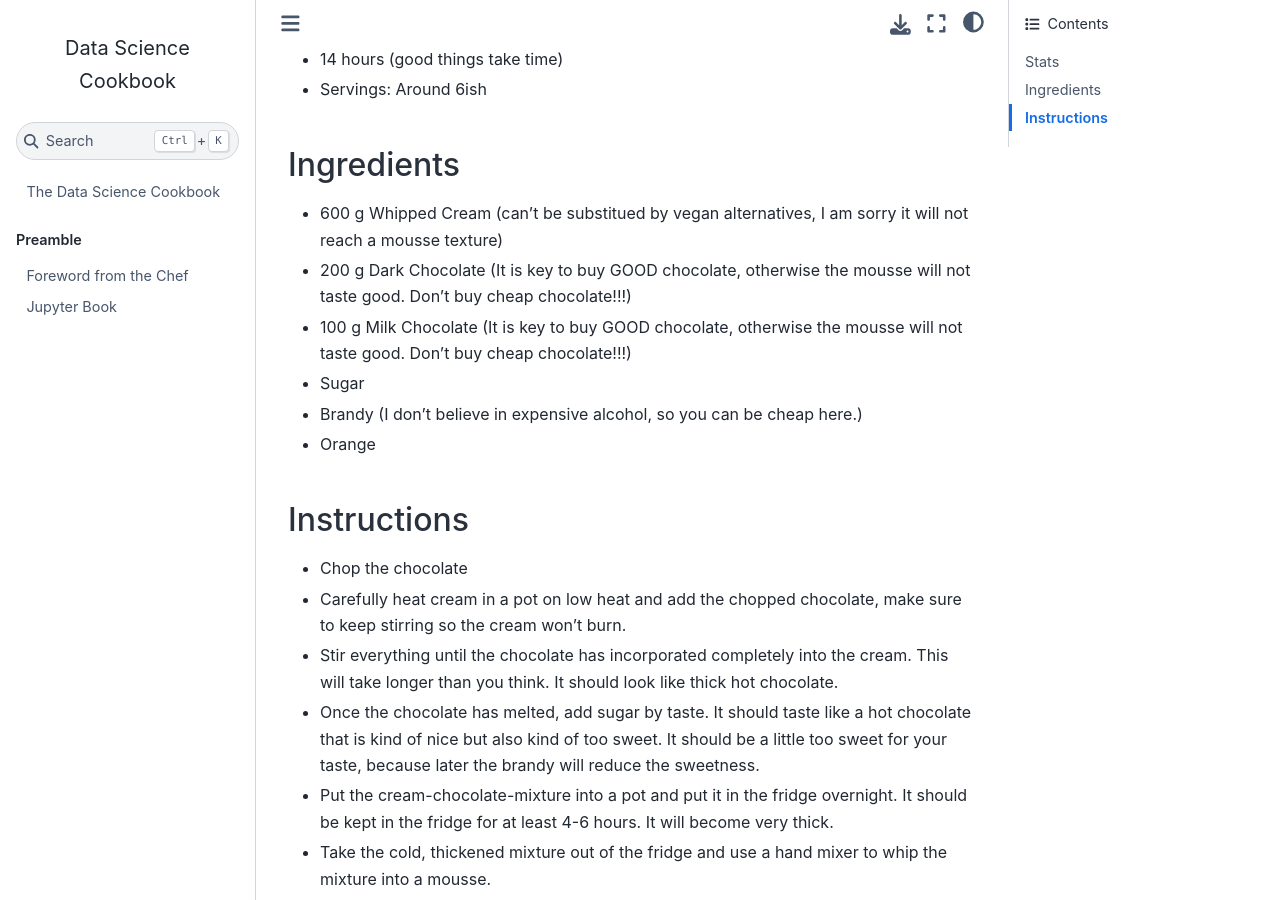
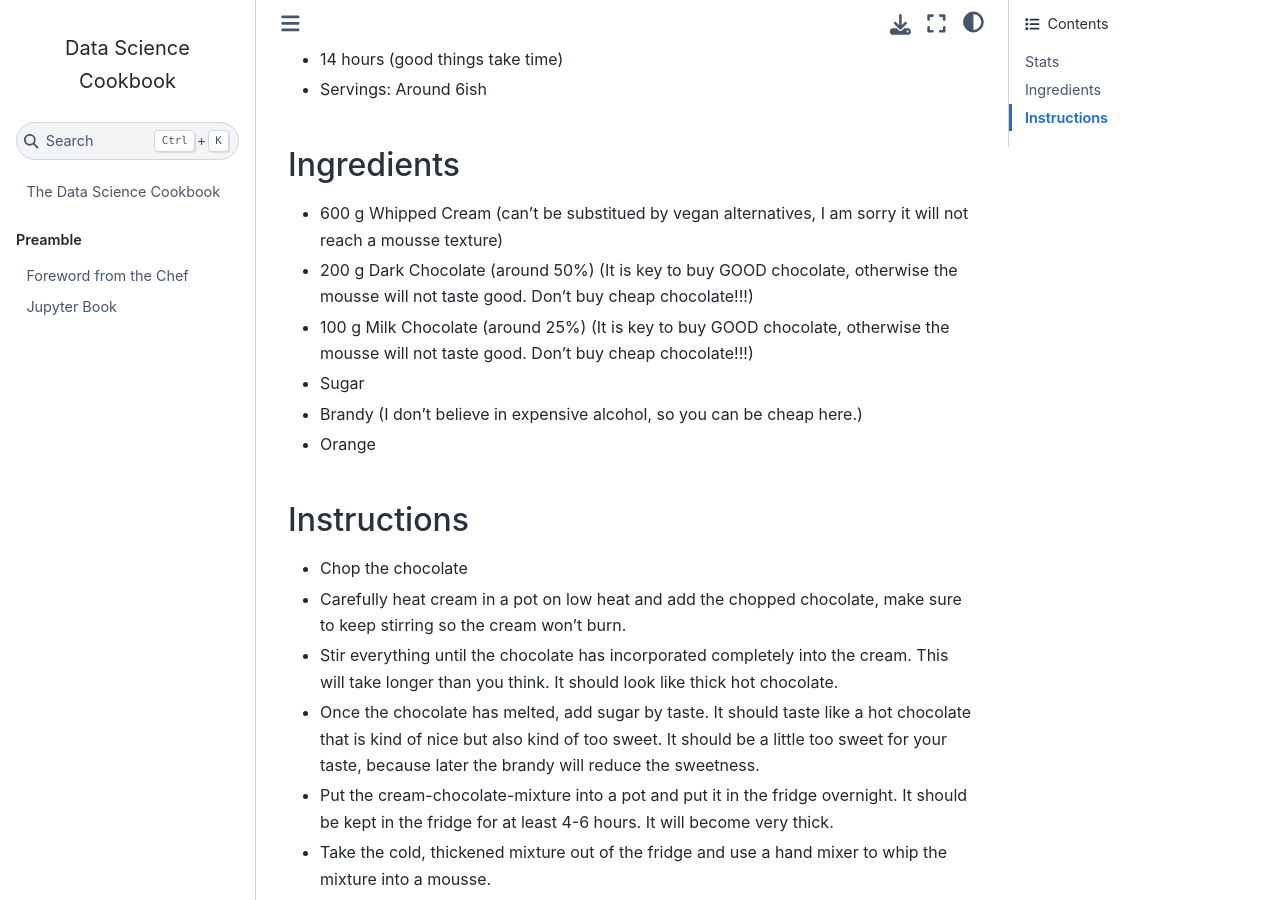
Before and after one commit to tillschwoerer/the-data-science-cookbook, a Jupyter Book: the page built from recipes/mousse.md, in a window 1280 px wide and 900 px high, scrolled down 853 px. Built offline with Jupyter Book 1.0.4 settings and Sphinx 7.4.7 and the Sphinx Book theme 1.1.4, drawn with Linux system fonts in a browser that asks for light colours; pages that are not in the unit, such as notebooks, are missing from menus.

Commit message:
Added cocoa percentages for chocolate

```diff
--- a/recipes/mousse.md
+++ b/recipes/mousse.md
@@ -11,8 +11,8 @@ Mousse Au Chocolat is not only a french classic but a standard dish that my fami
 
 ## Ingredients
 - 600 g Whipped Cream (can't be substitued by vegan alternatives, I am sorry it will not reach a mousse texture)
-- 200 g Dark Chocolate (It is key to buy GOOD chocolate, otherwise the mousse will not taste good. Don't buy cheap chocolate!!!)
-- 100 g Milk Chocolate (It is key to buy GOOD chocolate, otherwise the mousse will not taste good. Don't buy cheap chocolate!!!)
+- 200 g Dark Chocolate (around 50%) (It is key to buy GOOD chocolate, otherwise the mousse will not taste good. Don't buy cheap chocolate!!!)
+- 100 g Milk Chocolate (around 25%) (It is key to buy GOOD chocolate, otherwise the mousse will not taste good. Don't buy cheap chocolate!!!)
 - Sugar
 - Brandy (I don't believe in expensive alcohol, so you can be cheap here.)
 - Orange
```
